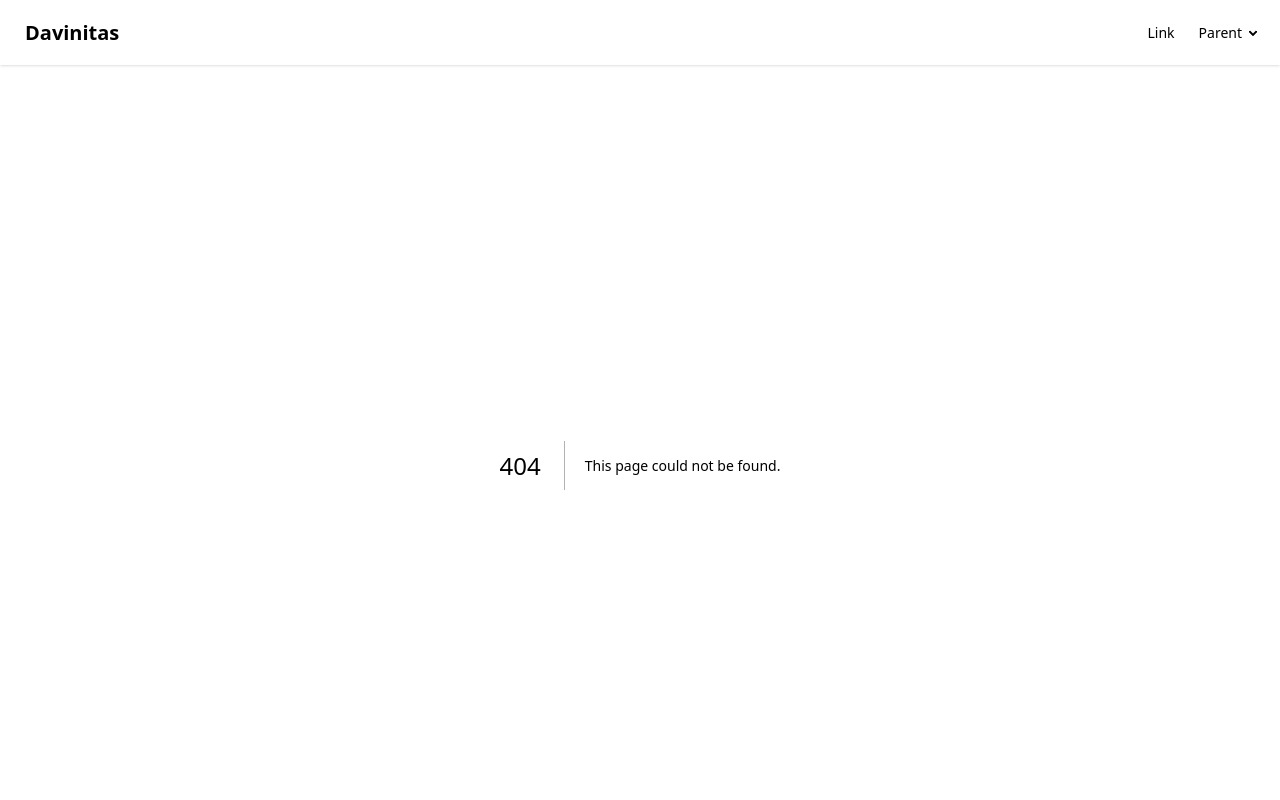
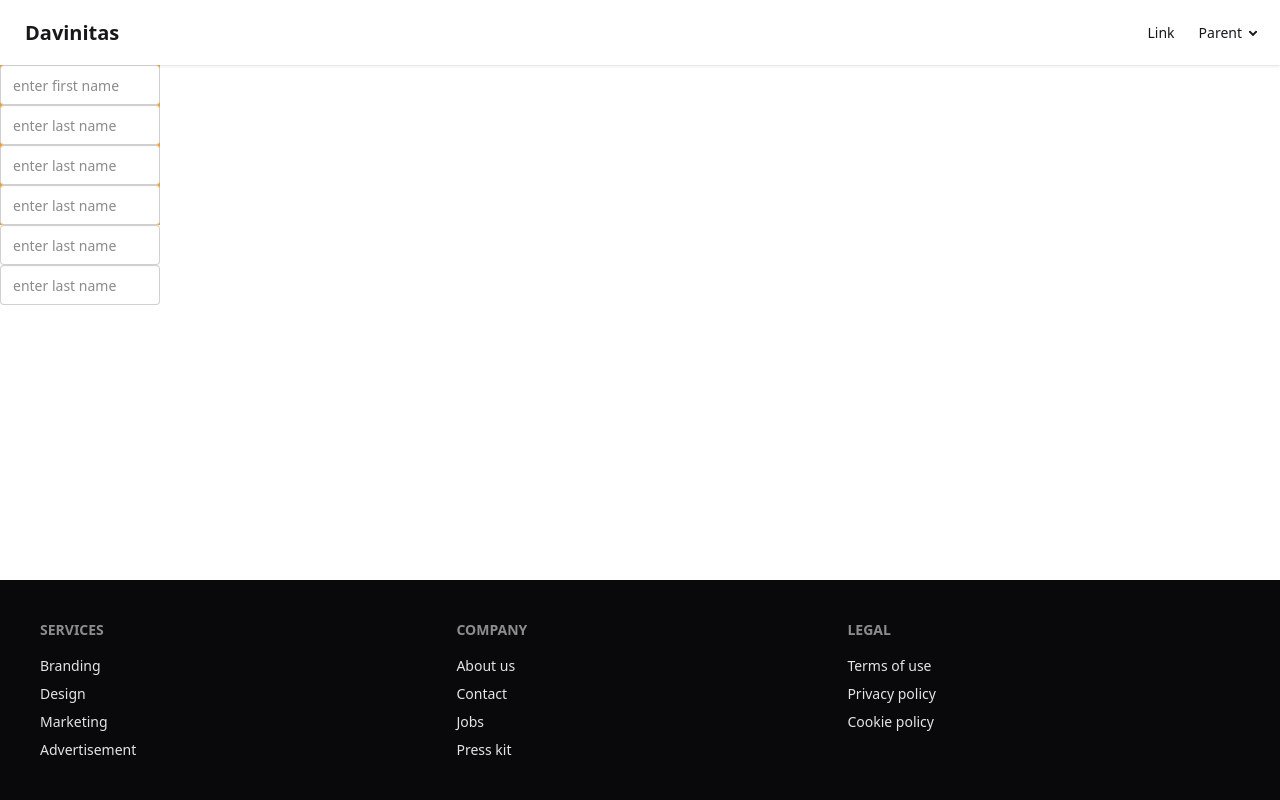
Before and after one commit to JGuzman87/davinitas, a Next.js app: page /contact in a window 1280 px wide. Before the commit this address had no page. Shown: the top 800 px of the page. Built offline with nearby package versions, Linux system fonts and the light colour scheme.

Commit message:
fixed styling, added inputs and labels

```diff
--- a/src/app/about/page.tsx
+++ b/src/app/about/page.tsx
@@ -2,7 +2,7 @@ import React from 'react'
 
 const About = () => {
   return (
-    <div>page</div>
+    <div>About Divinitas</div>
   )
 }
 
--- /dev/null
+++ b/src/app/contact/page.tsx
@@ -0,0 +1,12 @@
+import React from 'react'
+import Form from '@/components/Form'
+
+const page = () => {
+  return (
+    <div>
+        <Form />
+    </div>
+  )
+}
+
+export default page
--- a/src/app/globals.css
+++ b/src/app/globals.css
@@ -5,3 +5,10 @@
   --background: #ffffff;
   --foreground: #171717;
 }
+
+body {
+  display: flex;
+  flex-direction: column;
+
+  min-height: 100vh
+}
--- a/src/app/layout.tsx
+++ b/src/app/layout.tsx
@@ -26,12 +26,15 @@ export default function RootLayout({
 }>) {
   return (
     <html lang="en">
-
       <body
         className={`${geistSans.variable} ${geistMono.variable} antialiased`}
       >
-        <Nav />
-        {children}
+        <header>
+          <Nav />
+        </header>
+
+        <main className="flex-1">{children}</main>
+
         <Footer />
       </body>
     </html>
--- a/src/components/Footer.tsx
+++ b/src/components/Footer.tsx
@@ -1,4 +1,5 @@
 import React from 'react'
+import Link from 'next/link';
 
 const Footer = () => {
   return (
@@ -12,8 +13,8 @@ const Footer = () => {
       </nav>
       <nav>
         <h6 className="footer-title">Company</h6>
-        <a className="link link-hover">About us</a>
-        <a className="link link-hover">Contact</a>
+        <Link href="/about" className="link link-hover">About us</Link>
+        <Link href="/contact" className="link link-hover">Contact</Link>
         <a className="link link-hover">Jobs</a>
         <a className="link link-hover">Press kit</a>
       </nav>
--- /dev/null
+++ b/src/components/Form.tsx
@@ -0,0 +1,58 @@
+import React from 'react'
+
+const Form = () => {
+  return (
+    <form className="bg-amber-500 size-40 ">
+      <label className="floating-label">
+        <span>First</span>
+        <input
+          type="text"
+          placeholder="enter first name"
+          className="input input-md"
+        />
+      </label>
+      <label className="floating-label">
+        <span>Last</span>
+        <input
+          type="text"
+          placeholder="enter last name"
+          className="input input-md"
+        />
+      </label>
+      <label className="floating-label">
+        <span>Last</span>
+        <input
+          type="text"
+          placeholder="enter last name"
+          className="input input-md"
+        />
+      </label>
+      <label className="floating-label">
+        <span>Last</span>
+        <input
+          type="text"
+          placeholder="enter last name"
+          className="input input-md"
+        />
+      </label>
+      <label className="floating-label">
+        <span>Last</span>
+        <input
+          type="text"
+          placeholder="enter last name"
+          className="input input-md"
+        />
+      </label>
+      <label className="floating-label">
+        <span>Last</span>
+        <input
+          type="text"
+          placeholder="enter last name"
+          className="input input-md"
+        />
+      </label>
+    </form>
+  );
+}
+
+export default Form
```
